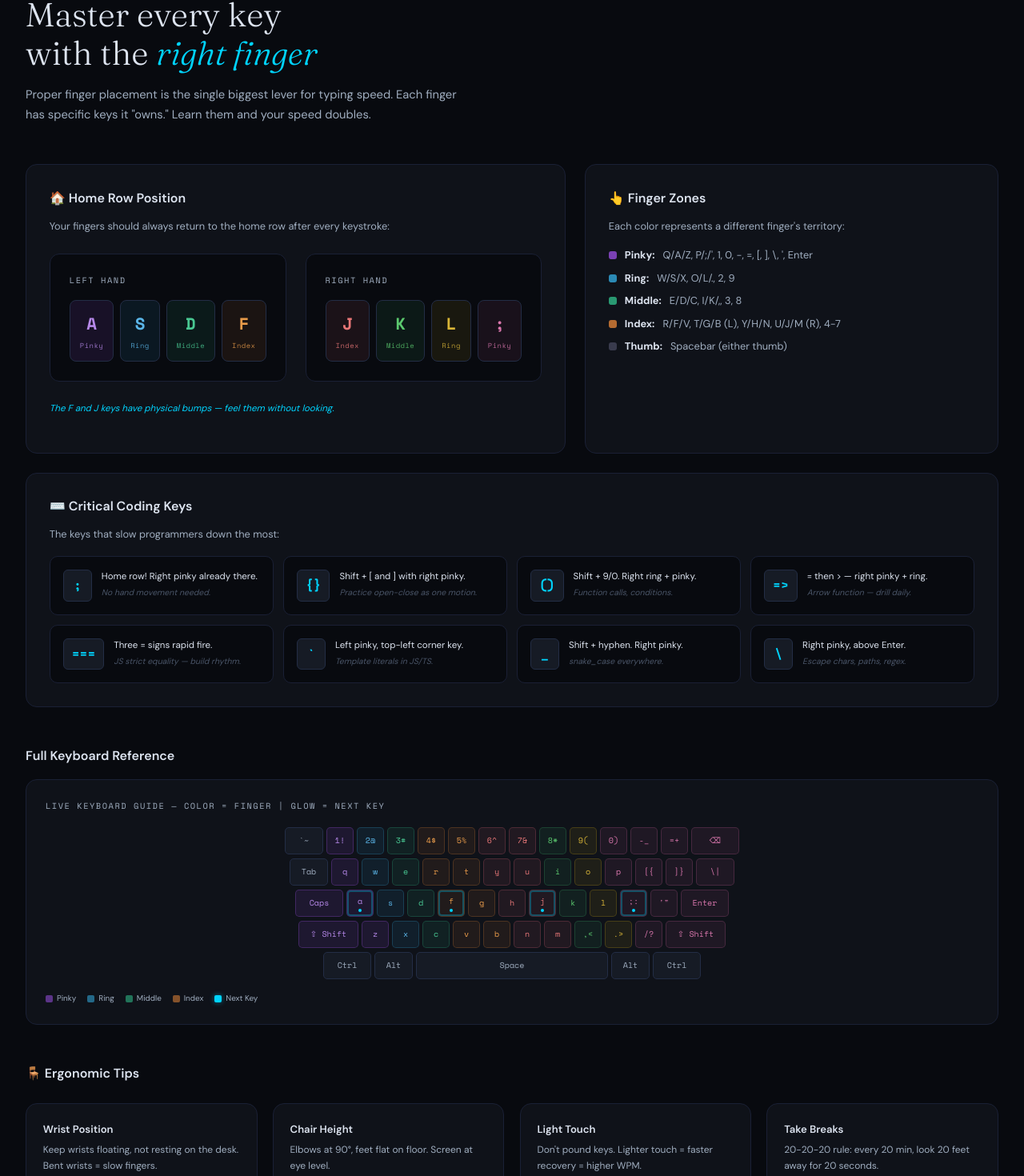
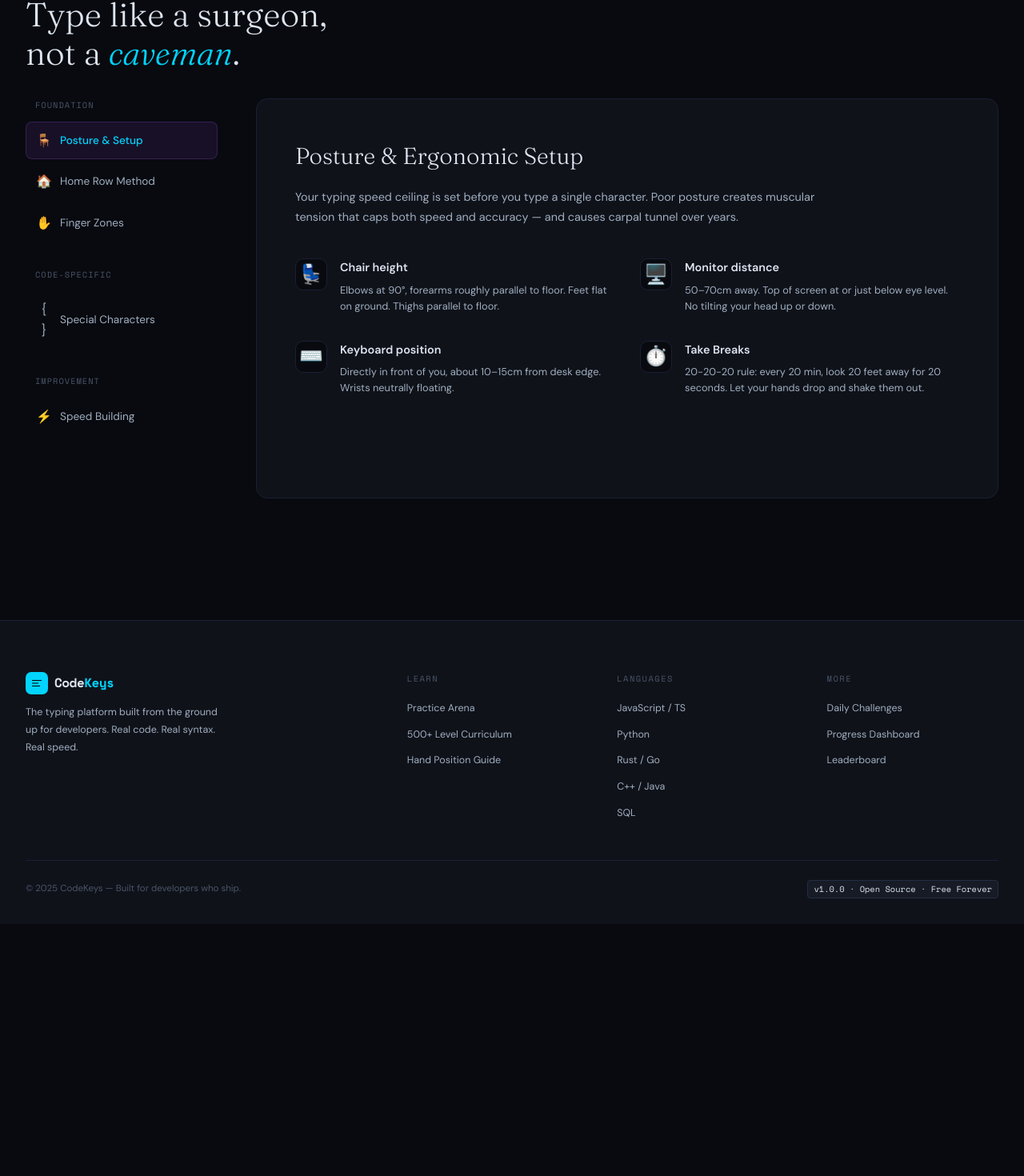
Before and after one commit to harshfly/CodeKeys, a React (Vite) app: page /guide in a window 1280 px wide. Shown: the part 160-1630 px from the top of the page at 80% size. After the commit the page ends 1315 px from the top, so only its background shows below. Built offline with nearby package versions, Linux system fonts and the light colour scheme.

Commit message:
Implement Challenges and HandGuide pages

```diff
--- a/src/pages/HandGuidePage.css
+++ b/src/pages/HandGuidePage.css
@@ -1,11 +1,28 @@
-.guide-grid { display: grid; grid-template-columns: 1fr 1fr; gap: 1.5rem; margin-top: 3rem; }
-.guide-card { background: var(--surface); border: 1px solid var(--border); border-radius: var(--radius-lg); padding: 1.8rem; }
+.tips-layout { display: grid; grid-template-columns: 240px 1fr; gap: 3rem; margin-top: 2rem; }
+.tips-sidebar { display: flex; flex-direction: column; gap: 2rem; }
+.tips-nav-group { display: flex; flex-direction: column; gap: 4px; }
+.tng-label { font-size: 0.65rem; font-family: var(--mono); color: var(--muted); text-transform: uppercase; letter-spacing: 1px; margin-bottom: 0.5rem; padding-left: 12px; }
+.tnav-item { display: flex; align-items: center; gap: 10px; padding: 10px 12px; border-radius: 8px; color: var(--text2); font-size: 0.85rem; cursor: pointer; transition: all .2s; border: 1px solid transparent; }
+.tnav-item:hover { background: var(--surface2); color: var(--text); }
+.tnav-item.active { background: rgba(168,85,247,0.1); color: var(--accent); border-color: rgba(168,85,247,0.2); font-weight: 500; }
+.tnav-icon { font-size: 1rem; width: 20px; text-align: center; font-family: var(--mono); }
+.tips-content-area { background: var(--surface); border: 1px solid var(--border); border-radius: var(--radius-lg); padding: 3rem; min-height: 500px; }
+.tip-panel h2 { font-family: var(--serif); font-size: 1.8rem; font-weight: 300; margin-bottom: 1rem; color: var(--text); }
+.tip-intro { font-size: 0.9rem; color: var(--text2); line-height: 1.7; margin-bottom: 2.5rem; max-width: 650px; }
+.posture-grid { display: grid; grid-template-columns: repeat(2, 1fr); gap: 2rem; }
+.posture-item { display: flex; gap: 1rem; }
+.posture-icon { font-size: 1.5rem; width: 40px; height: 40px; border-radius: 10px; background: var(--bg); border: 1px solid var(--border); display: flex; align-items: center; justify-content: center; flex-shrink: 0; }
+.posture-item h5 { font-size: 0.9rem; font-weight: 600; color: var(--text); margin-bottom: 0.4rem; }
+.posture-item p { font-size: 0.8rem; color: var(--text2); line-height: 1.6; }
+@media(max-width: 900px) { .tips-layout { grid-template-columns: 1fr; } .posture-grid { grid-template-columns: 1fr; } .tips-content-area { padding: 2rem 1.5rem; } }
+/* Retain original hand guide styles for components that will be embedded inside the panels */
+.guide-grid { display: grid; grid-template-columns: 1fr 1fr; gap: 1.5rem; margin-top: 1rem; }
+.guide-card { background: var(--bg); border: 1px solid var(--border); border-radius: var(--radius-lg); padding: 1.8rem; }
 .guide-card.wide { grid-column: 1 / -1; }
 .guide-card h3 { font-size: 1rem; font-weight: 600; color: var(--text); margin-bottom: 0.7rem; }
 .guide-card p { font-size: 0.8rem; color: var(--text2); line-height: 1.7; margin-bottom: 1rem; }
-.guide-note { font-style: italic; font-size: 0.72rem !important; color: var(--accent) !important; }
 .home-row-demo { display: grid; grid-template-columns: 1fr 1fr; gap: 1.5rem; margin: 1.5rem 0; }
-.hr-hand { background: var(--bg); border: 1px solid var(--border); border-radius: 12px; padding: 1.5rem; }
+.hr-hand { background: var(--surface2); border: 1px solid var(--border); border-radius: 12px; padding: 1.5rem; }
 .hr-title { font-family: var(--mono); font-size: 0.65rem; color: var(--text2); letter-spacing: 1.5px; text-transform: uppercase; margin-bottom: 1rem; }
 .hr-keys { display: flex; gap: 8px; }
 .hrk { flex: 1; padding: 12px; border-radius: 8px; text-align: center; font-family: var(--mono); font-size: 1.3rem; font-weight: 700; border: 1px solid var(--border2); }
@@ -14,16 +31,8 @@
 .zone-item { display: flex; align-items: flex-start; gap: 10px; font-size: 0.8rem; color: var(--text2); line-height: 1.6; }
 .zone-dot { width: 10px; height: 10px; border-radius: 3px; flex-shrink: 0; margin-top: 5px; }
 .zone-item strong { color: var(--text); }
-.coding-keys { display: grid; grid-template-columns: repeat(4,1fr); gap: 12px; }
-.ck-item { background: var(--bg); border: 1px solid var(--border); border-radius: 10px; padding: 1rem; display: flex; gap: 12px; align-items: flex-start; }
-.ck-key { font-family: var(--mono); font-size: 1rem; font-weight: 700; color: var(--accent); background: var(--surface2); border: 1px solid var(--border2); border-radius: 6px; padding: 6px 10px; min-width: 36px; text-align: center; flex-shrink: 0; }
+.coding-keys { display: grid; grid-template-columns: repeat(3,1fr); gap: 12px; }
+.ck-item { background: var(--surface2); border: 1px solid var(--border); border-radius: 10px; padding: 1rem; display: flex; gap: 12px; align-items: flex-start; }
+.ck-key { font-family: var(--mono); font-size: 1rem; font-weight: 700; color: var(--accent); background: var(--bg); border: 1px solid var(--border2); border-radius: 6px; padding: 6px 10px; min-width: 36px; text-align: center; flex-shrink: 0; }
 .ck-desc { font-size: 0.72rem; color: var(--text); margin-bottom: 3px; }
 .ck-tip { font-size: 0.65rem; color: var(--muted); font-style: italic; }
-.posture-section { margin-top: 3rem; }
-.posture-section h3 { font-size: 1rem; font-weight: 600; margin-bottom: 1.5rem; }
-.posture-grid { display: grid; grid-template-columns: repeat(4,1fr); gap: 1.2rem; }
-.posture-item { background: var(--surface); border: 1px solid var(--border); border-radius: var(--radius-lg); padding: 1.3rem; }
-.posture-item h4 { font-size: 0.82rem; font-weight: 600; color: var(--text); margin-bottom: 0.4rem; }
-.posture-item p { font-size: 0.75rem; color: var(--text2); line-height: 1.65; }
-@media(max-width:900px) { .guide-grid { grid-template-columns: 1fr; } .coding-keys { grid-template-columns: repeat(2,1fr); } .posture-grid { grid-template-columns: repeat(2,1fr); } }
-@media(max-width:600px) { .coding-keys, .posture-grid { grid-template-columns: 1fr; } .home-row-demo { grid-template-columns: 1fr; } }
--- a/src/pages/HandGuidePage.tsx
+++ b/src/pages/HandGuidePage.tsx
@@ -1,22 +1,69 @@
+import { useState } from 'react';
 import Keyboard from '@/components/typing/Keyboard';
 import './HandGuidePage.css';
 
 export default function HandGuidePage() {
+  const [activeTip, setActiveTip] = useState('posture');
+
   return (
     <div className="page-content">
       <div className="container">
         <div className="section">
-          <div className="section-label">Hand Position Guide</div>
-          <div className="section-title">Master every key<br/>with the <em>right finger</em></div>
-          <div className="section-sub">
-            Proper finger placement is the single biggest lever for typing speed.
-            Each finger has specific keys it "owns." Learn them and your speed doubles.
+          <div className="section-label">Hand Guide & Tips</div>
+          <div className="section-title">Type like a surgeon,<br/>not a <em>caveman</em>.</div>
+
+          <div className="tips-layout">
+            {/* SIDEBAR NAV */}
+            <div className="tips-sidebar">
+              <div className="tips-nav-group">
+                <div className="tng-label">Foundation</div>
+                <div className={`tnav-item ${activeTip === 'posture' ? 'active' : ''}`} onClick={() => setActiveTip('posture')}><span className="tnav-icon">🪑</span>Posture & Setup</div>
+                <div className={`tnav-item ${activeTip === 'homerow' ? 'active' : ''}`} onClick={() => setActiveTip('homerow')}><span className="tnav-icon">🏠</span>Home Row Method</div>
+                <div className={`tnav-item ${activeTip === 'fingers' ? 'active' : ''}`} onClick={() => setActiveTip('fingers')}><span className="tnav-icon">✋</span>Finger Zones</div>
+              </div>
+              <div className="tips-nav-group">
+                <div className="tng-label">Code-Specific</div>
+                <div className={`tnav-item ${activeTip === 'specials' ? 'active' : ''}`} onClick={() => setActiveTip('specials')}><span className="tnav-icon">{`{ }`}</span>Special Characters</div>
+              </div>
+              <div className="tips-nav-group">
+                <div className="tng-label">Improvement</div>
+                <div className={`tnav-item ${activeTip === 'speed' ? 'active' : ''}`} onClick={() => setActiveTip('speed')}><span className="tnav-icon">⚡</span>Speed Building</div>
+              </div>
             </div>
 
-          <div className="guide-grid">
-            <div className="guide-card">
-              <h3>🏠 Home Row Position</h3>
-              <p>Your fingers should always return to the home row after every keystroke:</p>
+            {/* CONTENT AREA */}
+            <div className="tips-content-area">
+
+              {activeTip === 'posture' && (
+                <div className="tip-panel">
+                  <h2>Posture & Ergonomic Setup</h2>
+                  <p className="tip-intro">Your typing speed ceiling is set before you type a single character. Poor posture creates muscular tension that caps both speed and accuracy — and causes carpal tunnel over years.</p>
+                  <div className="posture-grid">
+                    <div className="posture-item">
+                      <div className="posture-icon">💺</div>
+                      <div><h5>Chair height</h5><p>Elbows at 90°, forearms roughly parallel to floor. Feet flat on ground. Thighs parallel to floor.</p></div>
+                    </div>
+                    <div className="posture-item">
+                      <div className="posture-icon">🖥️</div>
+                      <div><h5>Monitor distance</h5><p>50–70cm away. Top of screen at or just below eye level. No tilting your head up or down.</p></div>
+                    </div>
+                    <div className="posture-item">
+                      <div className="posture-icon">⌨️</div>
+                      <div><h5>Keyboard position</h5><p>Directly in front of you, about 10–15cm from desk edge. Wrists neutrally floating.</p></div>
+                    </div>
+                    <div className="posture-item">
+                      <div className="posture-icon">⏱️</div>
+                      <div><h5>Take Breaks</h5><p>20-20-20 rule: every 20 min, look 20 feet away for 20 seconds. Let your hands drop and shake them out.</p></div>
+                    </div>
+                  </div>
+                </div>
+              )}
+
+              {activeTip === 'homerow' && (
+                <div className="tip-panel">
+                  <h2>The Home Row Foundation</h2>
+                  <p className="tip-intro">The home row is your base camp. Your fingers must instinctively return here after striking any other key. It minimizes travel distance.</p>
+
                   <div className="home-row-demo">
                     <div className="hr-hand">
                       <div className="hr-title">Left Hand</div>
@@ -37,38 +84,43 @@ export default function HandGuidePage() {
                       </div>
                     </div>
                   </div>
-              <p className="guide-note">The F and J keys have physical bumps — feel them without looking.</p>
                 </div>
+              )}
 
-            <div className="guide-card">
-              <h3>👆 Finger Zones</h3>
-              <p>Each color represents a different finger's territory:</p>
-              <div className="zone-list">
+              {activeTip === 'fingers' && (
+                <div className="tip-panel">
+                  <h2>Finger Zones</h2>
+                  <p className="tip-intro">Each color represents a different finger's territory. Never cross over—using the wrong finger builds bad muscle memory.</p>
+
+                  <div className="zone-list" style={{ marginBottom: '2rem' }}>
                     <div className="zone-item"><div className="zone-dot" style={{background:'rgba(168,85,247,0.7)'}} /><strong>Pinky:</strong> Q/A/Z, P/;/', 1, 0, -, =, [, ], \, ', Enter</div>
                     <div className="zone-item"><div className="zone-dot" style={{background:'rgba(56,189,248,0.7)'}} /><strong>Ring:</strong> W/S/X, O/L/., 2, 9</div>
                     <div className="zone-item"><div className="zone-dot" style={{background:'rgba(52,211,153,0.7)'}} /><strong>Middle:</strong> E/D/C, I/K/,, 3, 8</div>
                     <div className="zone-item"><div className="zone-dot" style={{background:'rgba(251,146,60,0.7)'}} /><strong>Index:</strong> R/F/V, T/G/B (L), Y/H/N, U/J/M (R), 4-7</div>
-                <div className="zone-item"><div className="zone-dot" style={{background:'rgba(100,100,130,0.5)'}} /><strong>Thumb:</strong> Spacebar (either thumb)</div>
-              </div>
                   </div>
 
-            <div className="guide-card wide">
-              <h3>⌨️ Critical Coding Keys</h3>
-              <p>The keys that slow programmers down the most:</p>
+                  <h3 style={{fontSize:'1rem',marginBottom:'1rem',fontWeight:600}}>Full Keyboard Reference</h3>
+                  <Keyboard activeKey="" />
+                </div>
+              )}
+
+              {activeTip === 'specials' && (
+                <div className="tip-panel">
+                  <h2>Critical Coding Keys</h2>
+                  <p className="tip-intro">These are the keys that slow most programmers down. Master these to see an immediate WPM jump when typing actual code.</p>
+
                   <div className="coding-keys">
                     {[
                       { k: ';', desc: 'Home row! Right pinky already there.', tip: 'No hand movement needed.' },
                       { k: '{}', desc: 'Shift + [ and ] with right pinky.', tip: 'Practice open-close as one motion.' },
                       { k: '()', desc: 'Shift + 9/0. Right ring + pinky.', tip: 'Function calls, conditions.' },
                       { k: '=>', desc: '= then > — right pinky + ring.', tip: 'Arrow function — drill daily.' },
-                  { k: '===', desc: 'Three = signs rapid fire.', tip: 'JS strict equality — build rhythm.' },
-                  { k: '`', desc: 'Left pinky, top-left corner key.', tip: 'Template literals in JS/TS.' },
-                  { k: '_', desc: 'Shift + hyphen. Right pinky.', tip: 'snake_case everywhere.' },
-                  { k: '\\', desc: 'Right pinky, above Enter.', tip: 'Escape chars, paths, regex.' },
+                      { k: '===', desc: 'Three = signs rapid fire.', tip: 'JS strict equality.' },
+                      { k: '`', desc: 'Left pinky, top-left corner key.', tip: 'Template literals in JS/TS.' }
                     ].map(item => (
                       <div key={item.k} className="ck-item">
                         <div className="ck-key">{item.k}</div>
-                    <div className="ck-info">
+                        <div>
                           <div className="ck-desc">{item.desc}</div>
                           <div className="ck-tip">{item.tip}</div>
                         </div>
@@ -76,27 +128,21 @@ export default function HandGuidePage() {
                     ))}
                   </div>
                 </div>
+              )}
+
+              {activeTip === 'speed' && (
+                <div className="tip-panel">
+                  <h2>Speed Building Principles</h2>
+                  <p className="tip-intro">Speed comes from accuracy. If you try to type fast and make mistakes, you reinforce bad muscle memory and ultimately slow down.</p>
+                  <ul style={{ color: 'var(--text2)', paddingLeft: '1.5rem', lineHeight: '1.8' }}>
+                    <li><strong>Accuracy first:</strong> Slow down to achieve 98%+ accuracy. Speed will follow naturally.</li>
+                    <li><strong>Read ahead:</strong> Look at the next word while typing the current one.</li>
+                    <li><strong>Lighter touch:</strong> You don't need to bottom out keys. A lighter touch allows your fingers to rebound faster.</li>
+                    <li><strong>Consistent practice:</strong> 15 minutes every single day is better than 2 hours once a week.</li>
+                  </ul>
                 </div>
+              )}
 
-          <div style={{marginTop:'3rem'}}>
-            <h3 style={{fontSize:'1rem',marginBottom:'1rem',fontWeight:600}}>Full Keyboard Reference</h3>
-            <Keyboard activeKey="" />
-          </div>
-
-          <div className="posture-section">
-            <h3>🪑 Ergonomic Tips</h3>
-            <div className="posture-grid">
-              {[
-                { title: 'Wrist Position', desc: 'Keep wrists floating, not resting on the desk. Bent wrists = slow fingers.' },
-                { title: 'Chair Height', desc: 'Elbows at 90°, feet flat on floor. Screen at eye level.' },
-                { title: 'Light Touch', desc: 'Don\'t pound keys. Lighter touch = faster recovery = higher WPM.' },
-                { title: 'Take Breaks', desc: '20-20-20 rule: every 20 min, look 20 feet away for 20 seconds.' },
-              ].map((tip, i) => (
-                <div key={i} className="posture-item">
-                  <h4>{tip.title}</h4>
-                  <p>{tip.desc}</p>
-                </div>
-              ))}
             </div>
           </div>
         </div>
```
Also changed, not shown: src/pages/ChallengesPage.css (+13 -10 lines), src/pages/ChallengesPage.tsx (+39 -14 lines), 6 other files (tests, documents, lock files or other folders). Lines whose indentation alone changed are shown as unchanged.
